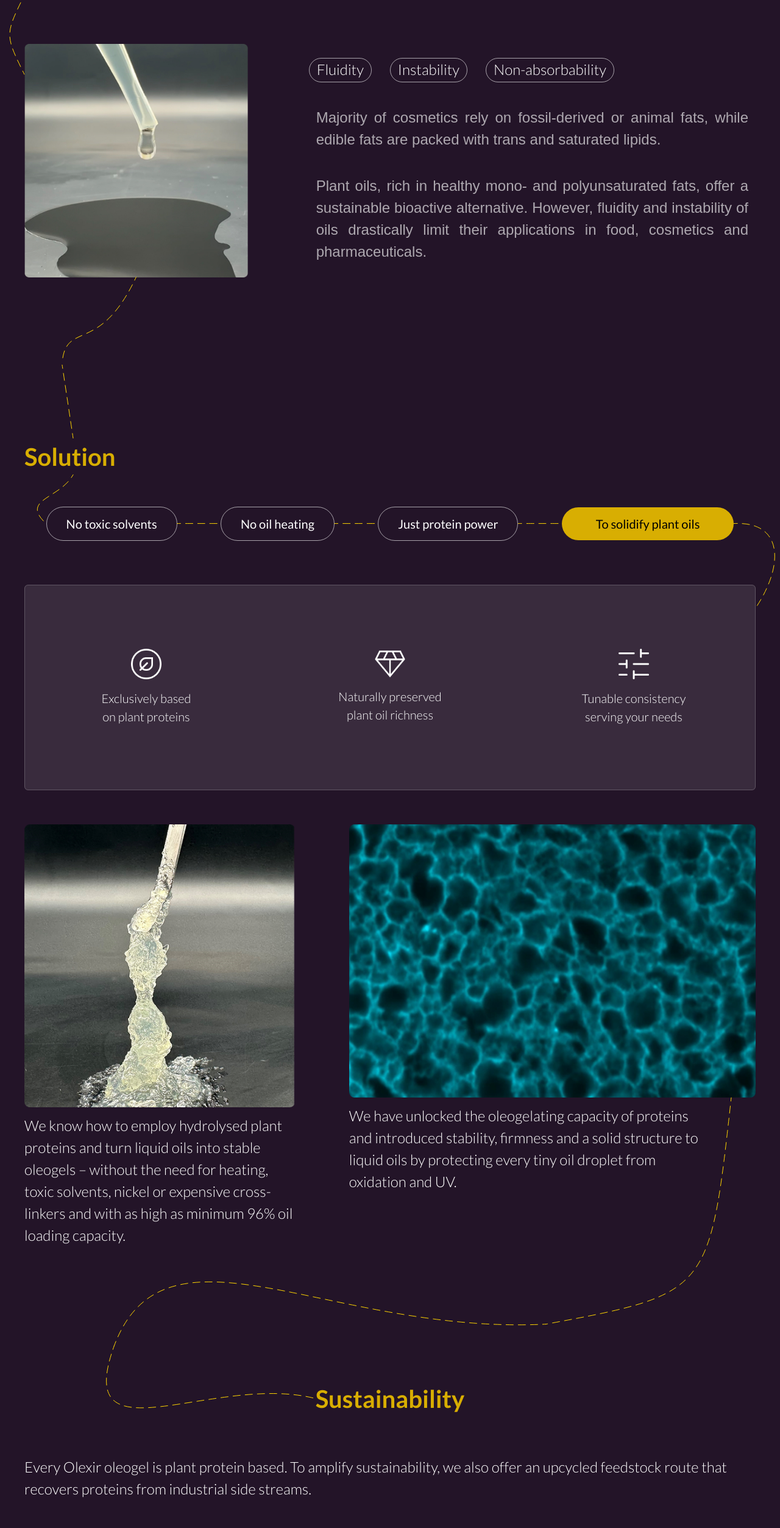
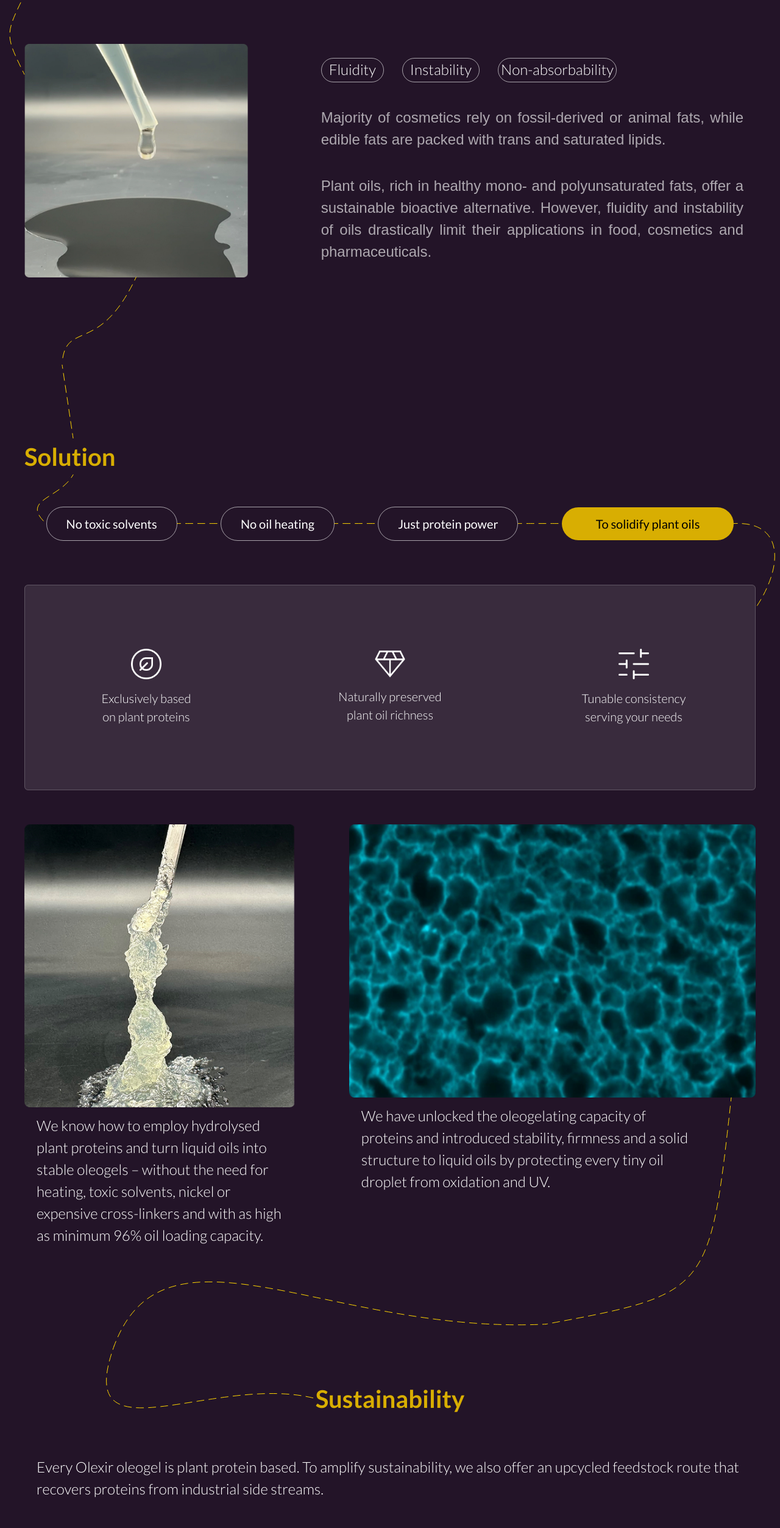
Before and after one commit to MrDrProfessorPatrick/olexir, a Next.js app: page /technology in a window 1280 px wide. Shown: the part 1290-3796 px from the top of the page at 61% size. Built offline with nearby package versions, Linux system fonts and the light colour scheme.

Commit message:
technology px-5

```diff
--- a/src/app/globals.css
+++ b/src/app/globals.css
@@ -203,12 +203,14 @@ body {
     rotate: 45deg;
     width: var(--x-width);
     translate: 0 calc(var(--bar-height) / -2);
+    /* background-color: var(--backgroundburger); // to make it white when checked */
 }
 
 .hamburger-menu:has(input:checked)::after {
     rotate: -45deg;
     width: var(--x-width);
     translate: 0 calc(var(--bar-height) / 2);
+    /* background-color: var(--backgroundburger);  // to make it white when checked  */
 }
 
 .hamburger-menu input:checked {
@@ -221,7 +223,6 @@ body {
     flex-direction: column;
     /* overflow: hidden; */
     inset: 0;
-    padding-top: 25vh;
     justify-content: start;
     align-items: center;
     position: fixed;
@@ -231,9 +232,9 @@ body {
     transition: translate var(--animation-timing);
     translate: 100%;
     /* background-color: rgb(214, 141, 4); */
-    background-color: rgba(255, 255, 255, 0.2);
+    /* background-color: rgba(255, 255, 255, 0.2);
     backdrop-filter: blur(12px);
-    -webkit-backdrop-filter: blur(12px);
+    -webkit-backdrop-filter: blur(12px); */
     z-index: 998;
 }
 
--- a/src/app/technology/page.js
+++ b/src/app/technology/page.js
@@ -279,24 +279,24 @@ export default function Solution() {
                             />
                         </div>
                         <div className="flex flex-2 flex-col pt-15 md:pt-0 pl-0 md:pl-8 lg:pl-25">
-                            <div className="flex justify-between md:justify-start md:gap-[30px] h-10">
+                            <div className="flex xs:pl-5 justify-start gap-[8px] md:justify-start md:gap-[30px] h-10">
                                 <span
-                                    className={`border-1 border-solid border-white/60 rounded-full text-[10px] xs:text-[14px] md:text-[16px] lg:text-[24px] text-white px-3 md:pt-[5px] pt-2 lg:pt-0 font-light ${lato.className}`}
+                                    className={`border-1 border-solid border-white/60 rounded-full text-[12px] xs:text-[14px] md:text-[16px] lg:text-[24px] text-white px-3 md:pt-[5px] pt-2 lg:pt-0 font-light ${lato.className}`}
                                 >
                                     Fluidity
                                 </span>
                                 <span
-                                    className={`border-1 border-solid border-white/60 rounded-full text-[10px] xs:text-[14px] md:text-[16px] lg:text-[24px] text-white px-3 md:pt-[5px] pt-2 lg:pt-0 font-light ${lato.className}`}
+                                    className={`border-1 border-solid border-white/60 rounded-full text-[12px] xs:text-[14px] md:text-[16px] lg:text-[24px] text-white px-3 md:pt-[5px] pt-2 lg:pt-0 font-light ${lato.className}`}
                                 >
                                     Instability
                                 </span>
                                 <span
-                                    className={`border-1 border-solid border-white/60 rounded-full text-[10px] xs:text-[14px] md:text-[16px] lg:text-[24px] text-white px-3 md:pt-[5px] pt-2 lg:pt-0 font-light ${lato.className}`}
+                                    className={`border-1 border-solid border-white/60 rounded-full text-[12px] xs:text-[14px] md:text-[16px] lg:text-[24px] text-white px-1 md:pt-[5px] pt-2 lg:pt-0 font-light ${lato.className}`}
                                 >
                                     Non-absorbability
                                 </span>
                             </div>
-                            <div className="px-3">
+                            <div className="px-5">
                                 <p className="pb-10 pt-10 text-[18px] md:text-[20px] lg:text-[24px] text-white/63 text-justify">
                                     Majority of cosmetics rely on fossil-derived
                                     or animal fats, while edible fats are packed
@@ -611,7 +611,7 @@ export default function Solution() {
 
                             <div
                                 id="leaking2Text"
-                                className={`mt-3 text-[16px] lg:text-[24px] w-full md:max-w-[483px] font-light text-white ${lato.className}`}
+                                className={`mt-3 px-5 text-[16px] lg:text-[24px] w-full md:max-w-[483px] font-light text-white ${lato.className}`}
                             >
                                 We know how to employ hydrolysed plant proteins
                                 and turn liquid oils into stable oleogels –
@@ -643,7 +643,7 @@ export default function Solution() {
                             >
                                 <div
                                     id="blueMicroscopeText"
-                                    className="w-full md:w-[88%]"
+                                    className="w-full px-5 md:w-[88%]"
                                 >
                                     We have unlocked the oleogelating capacity
                                     of proteins and introduced stability,
@@ -709,7 +709,7 @@ export default function Solution() {
                                 </div>
                             </div>
                             <div
-                                className={`mt-6 md:mt-16 text-[18px] md:text-[20px] lg:text-[24px] w-full font-light text-white ${lato.className}`}
+                                className={`mt-6 px-5 md:mt-16 text-[18px] md:text-[20px] lg:text-[24px] w-full font-light text-white ${lato.className}`}
                             >
                                 Every Olexir oleogel is plant protein based. To
                                 amplify sustainability, we also offer an
@@ -912,7 +912,7 @@ export default function Solution() {
                                 </div>
                             </div>
                             <div
-                                className={`mt-6 md:mt-16 text-[18px] md:text-[20px] lg:text-[24px] w-full font-light text-white ${lato.className}`}
+                                className={`mt-6 px-5 md:mt-16 text-[18px] md:text-[20px] lg:text-[24px] w-full font-light text-white ${lato.className}`}
                             >
                                 Every Olexir oleogel is plant-protein based. To
                                 amplify sustainability, we also offer an
--- a/src/components/NavBar.js
+++ b/src/components/NavBar.js
@@ -43,6 +43,7 @@ export default function NavBar() {
                     />
                 </label>
                 <div className="sidebar">
+                    <div className="w-full h-full pt-60 backdrop-blur-md bg-black/30">
                         {buttons.map((button) => {
                             let href = `/${button
                                 .replace(/\s+/g, '')
@@ -59,12 +60,13 @@ export default function NavBar() {
                                             'overflow-hidden'
                                         )
                                     }}
-                                className="block p-4 text-white text-4xl font-semibold border-b border-gray-700 hover:bg-gray-700 text-center"
+                                    className="block p-4 text-white text-4xl font-semibold hover:bg-gray-700 text-center"
                                 >
                                     <span className="text-2xl">{button}</span>
                                 </Link>
                             )
                         })}
+                    </div>
                 </div>
             </div>
 
```
Lines whose indentation alone changed are shown as unchanged.
